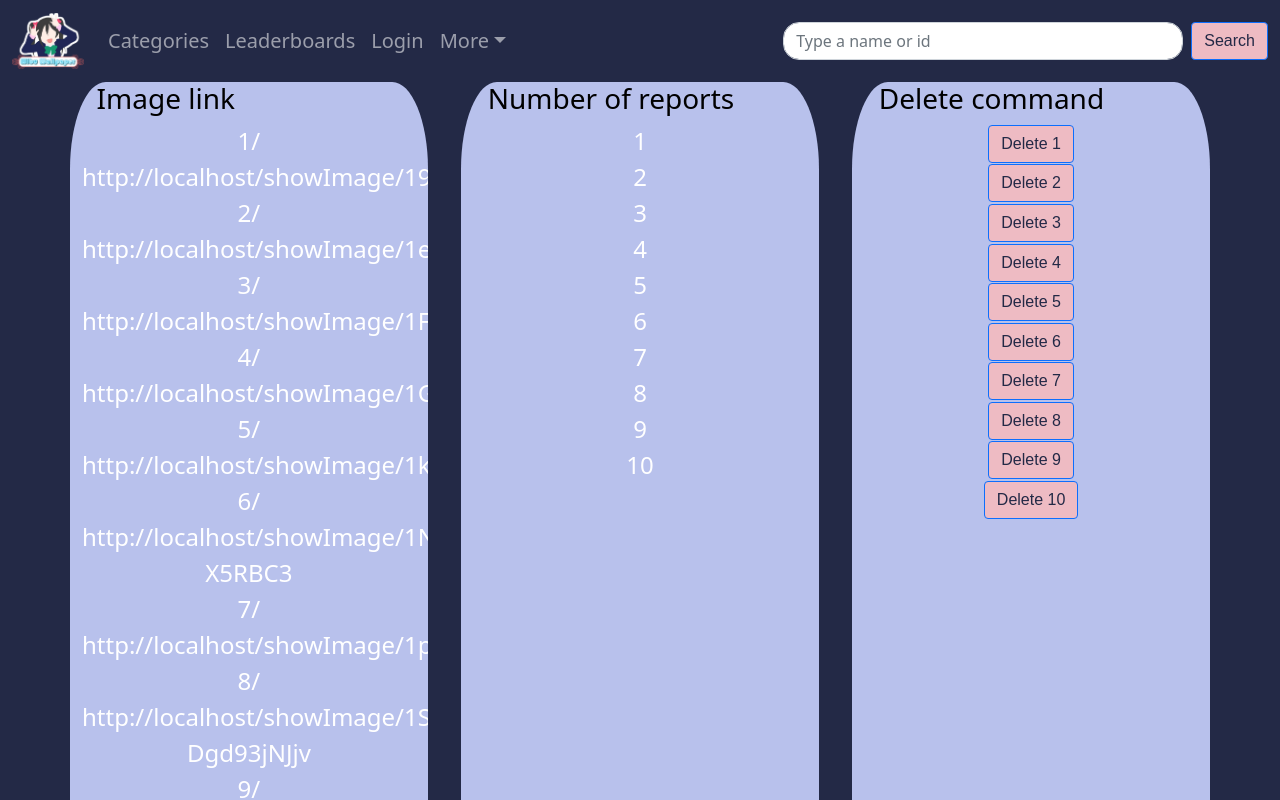
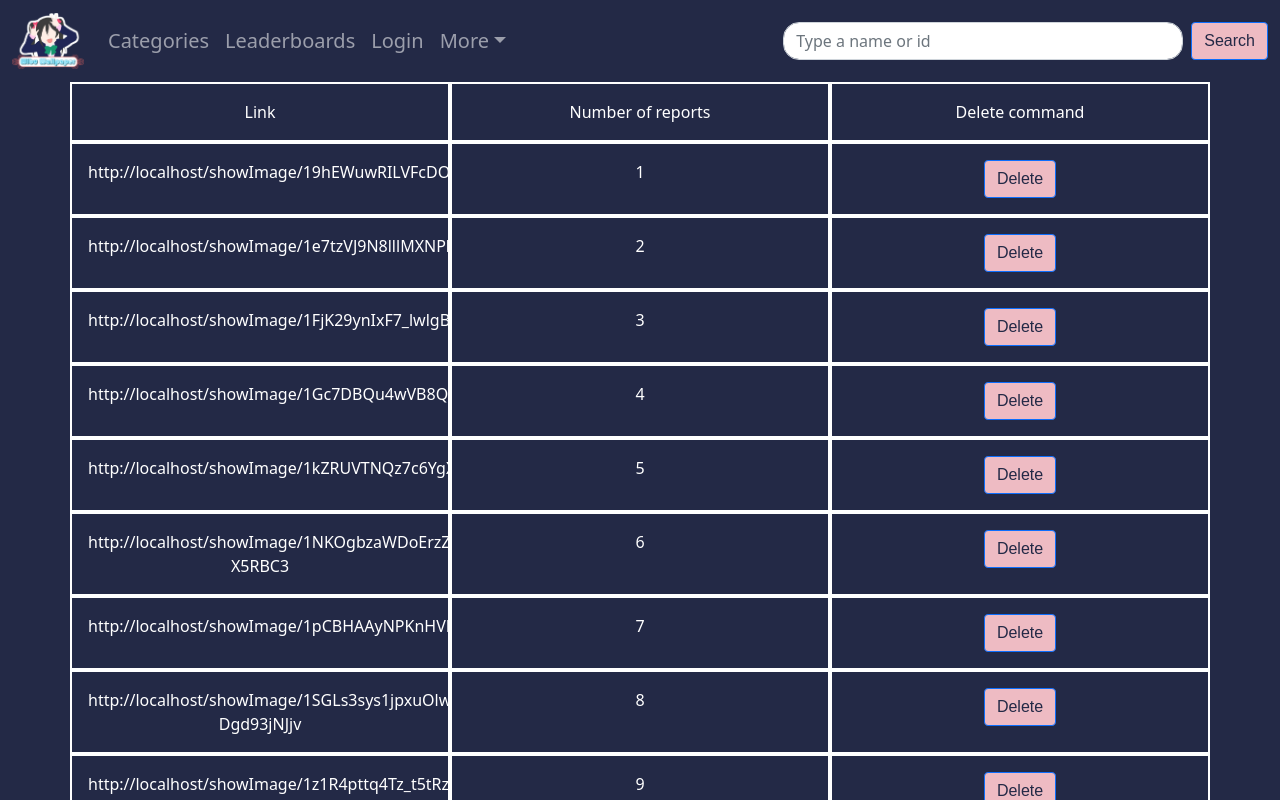
Before and after one commit to tienhoangggg/cnpm_client, a React (Create React App) app: page /adminpage in a window 1280 px wide. Built offline with nearby package versions, Linux system fonts and the light colour scheme.

Commit message:
update admin page

```diff
--- a/src/pages/AdminPage/AdminPage.css
+++ b/src/pages/AdminPage/AdminPage.css
@@ -7,7 +7,11 @@
     justify-content: space-between;
 }
 #divCol{
+    width: 30%;
+    color: white;
+    font-size: auto;
+    overflow: auto;
+    padding: 1rem;
+    border: 2px solid white;
     text-align: center;
-    color: white;
-    font-size: 1.5rem;
 }
--- a/src/pages/AdminPage/AdminPage.jsx
+++ b/src/pages/AdminPage/AdminPage.jsx
@@ -30,30 +30,18 @@ function AdminPage() {
     <>
     <NavbarWibu />
     <Container>
-      <Row id="rowAdmin" className="justify-content-center">
-        <Col id="colAdmin">
-          <h3>&nbsp;&nbsp;Image link</h3>
-          <div id="divCol">
-          {imgID.map((linkT, index) =><><text>{index+1}/ {url+linkT}</text><br /></>)}
-          </div>
-        </Col>
-        &nbsp;&nbsp;&nbsp;&nbsp;&nbsp;&nbsp;&nbsp;&nbsp;
-        <Col id="colAdmin">
-        <h3>&nbsp;&nbsp;Number of reports</h3>
-        <div id="divCol">
-        {numberOfReport.map((n, index) =><><text>{n}</text><br /></>)}
-        </div>
-        </Col>
-        &nbsp;&nbsp;&nbsp;&nbsp;&nbsp;&nbsp;&nbsp;&nbsp;
-        <Col id="colAdmin">
-          <h3>&nbsp;&nbsp;Delete command</h3>
-          <div id="divCol">
-          {imgID.map((linkT, index) =><><Button id="btnS">
-            Delete {index+1}
-          </Button><br /></>)}
-          </div>
-        </Col>
-      </Row>
+    <Row>
+      <Col id="divCol">Link</Col>
+      <Col id="divCol">Number of reports</Col>
+      <Col id="divCol">Delete command</Col>
+    </Row>
+    {imgID.map((linkT, index) => <>
+    <Row>
+      <Col id="divCol">{url+linkT}</Col>
+      <Col id="divCol">{numberOfReport[index]}</Col>
+      <Col id="divCol"><Button id="btnS">Delete</Button></Col>
+    </Row>
+    </>)}
     </Container>
     <FooterWibu />
     </>
```
